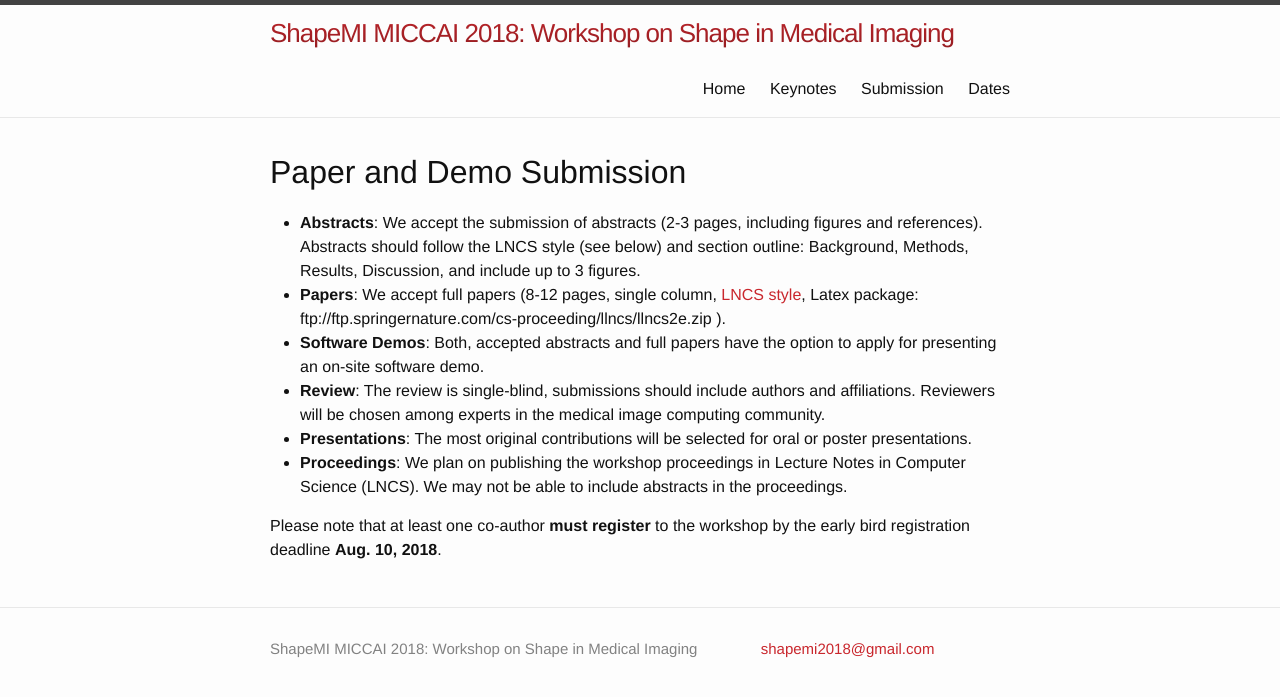
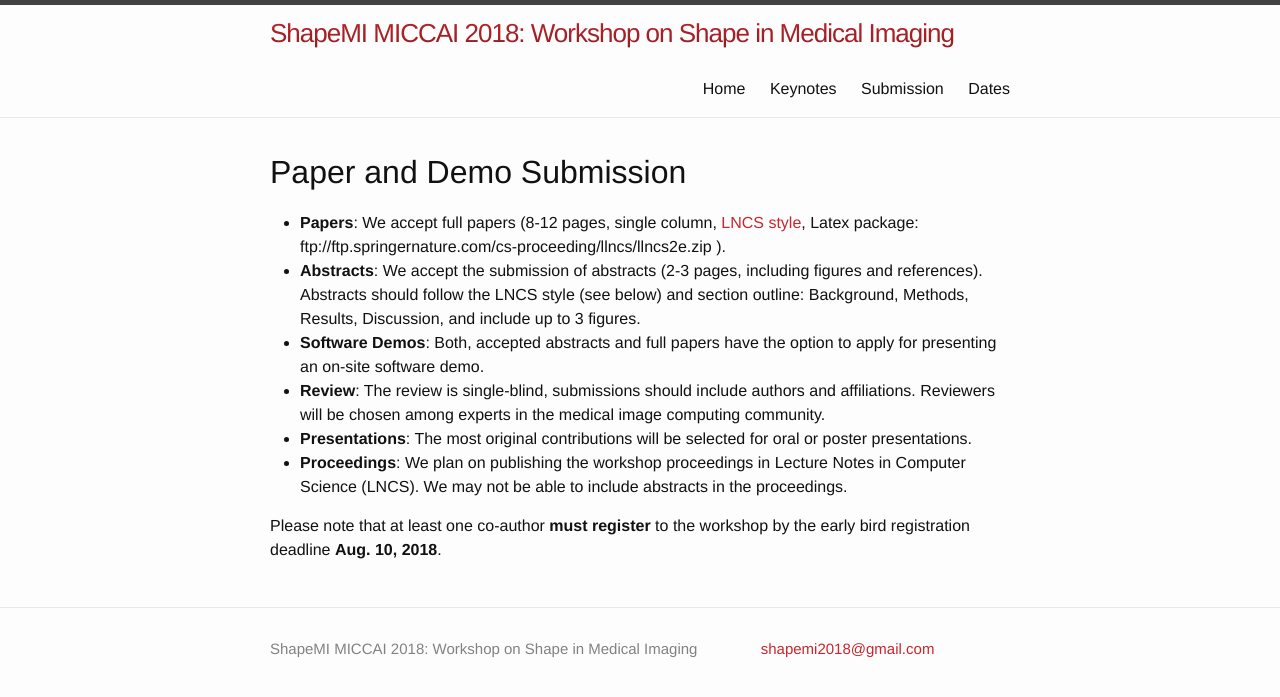
Before and after one commit to shapemi/shapemi2020, a Jekyll site: the page built from submission/index.md, in a window 1280 px wide. Shown: the top 697 px of the page. Built offline with Jekyll 4.4.1, drawn with Linux system fonts in a browser that asks for light colours.

```diff
--- a/submission/index.md
+++ b/submission/index.md
@@ -6,8 +6,8 @@ order: 2
 ---
 # Paper and Demo Submission
 
+* **Papers**: We accept full papers (8-12 pages, single column, [LNCS style](http://www.springer.com/de/it-informatik/lncs/conference-proceedings-guidelines), Latex package: ftp://ftp.springernature.com/cs-proceeding/llncs/llncs2e.zip ).
 * **Abstracts**: We accept the submission of abstracts (2-3 pages, including figures and references). Abstracts should follow the LNCS style (see below) and section outline: Background, Methods, Results, Discussion, and include up to 3 figures.
-* **Papers**: We accept full papers (8-12 pages, single column, [LNCS style](http://www.springer.com/de/it-informatik/lncs/conference-proceedings-guidelines), Latex package: ftp://ftp.springernature.com/cs-proceeding/llncs/llncs2e.zip ).
 * **Software Demos**: Both, accepted abstracts and full papers have the option to apply for presenting an on-site software demo.
 * **Review**: The review is single-blind, submissions should include authors and affiliations. Reviewers will be chosen among experts in the medical image computing community.
 * **Presentations**: The most original contributions will be selected for oral or poster presentations.
```
